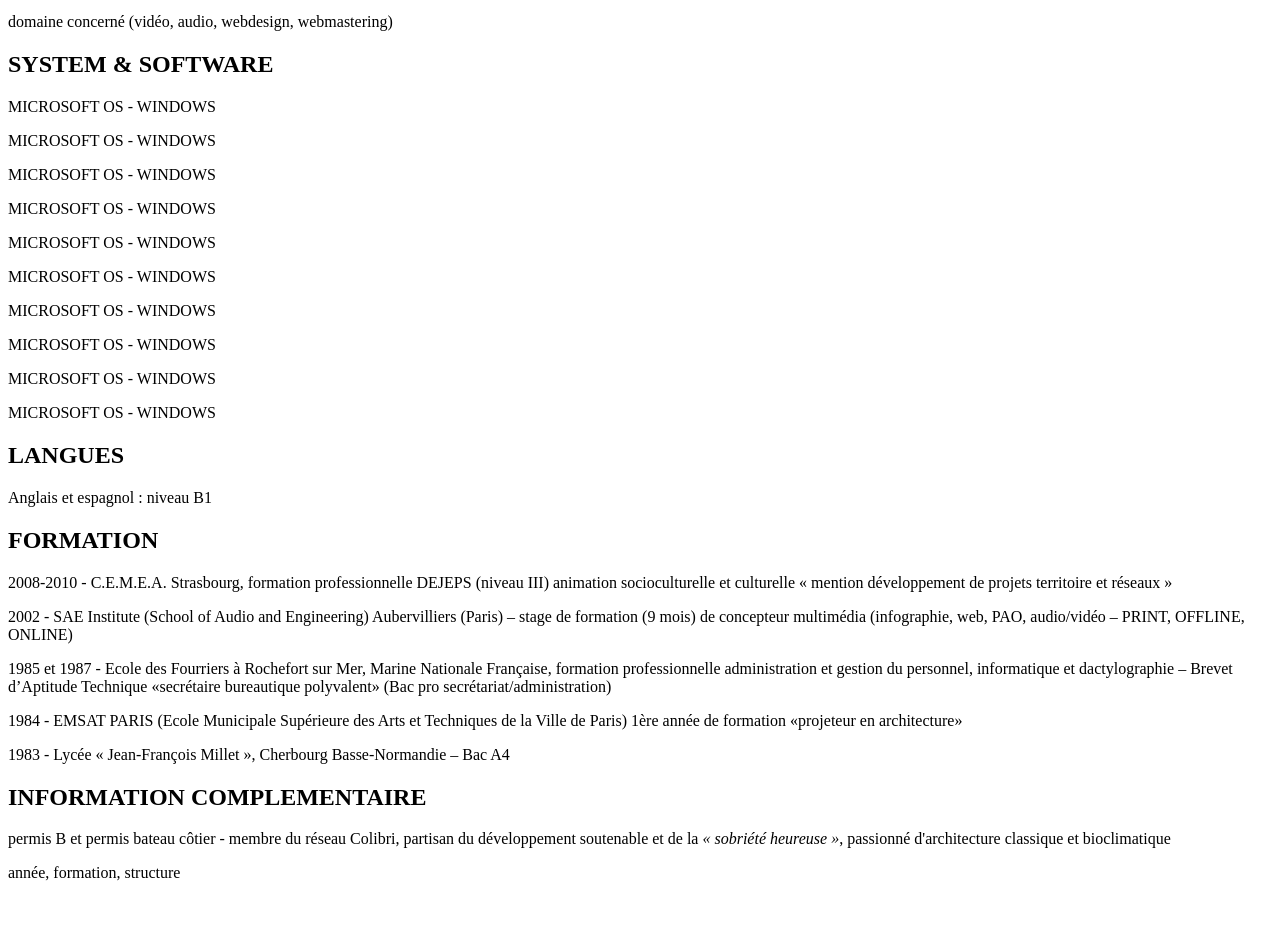
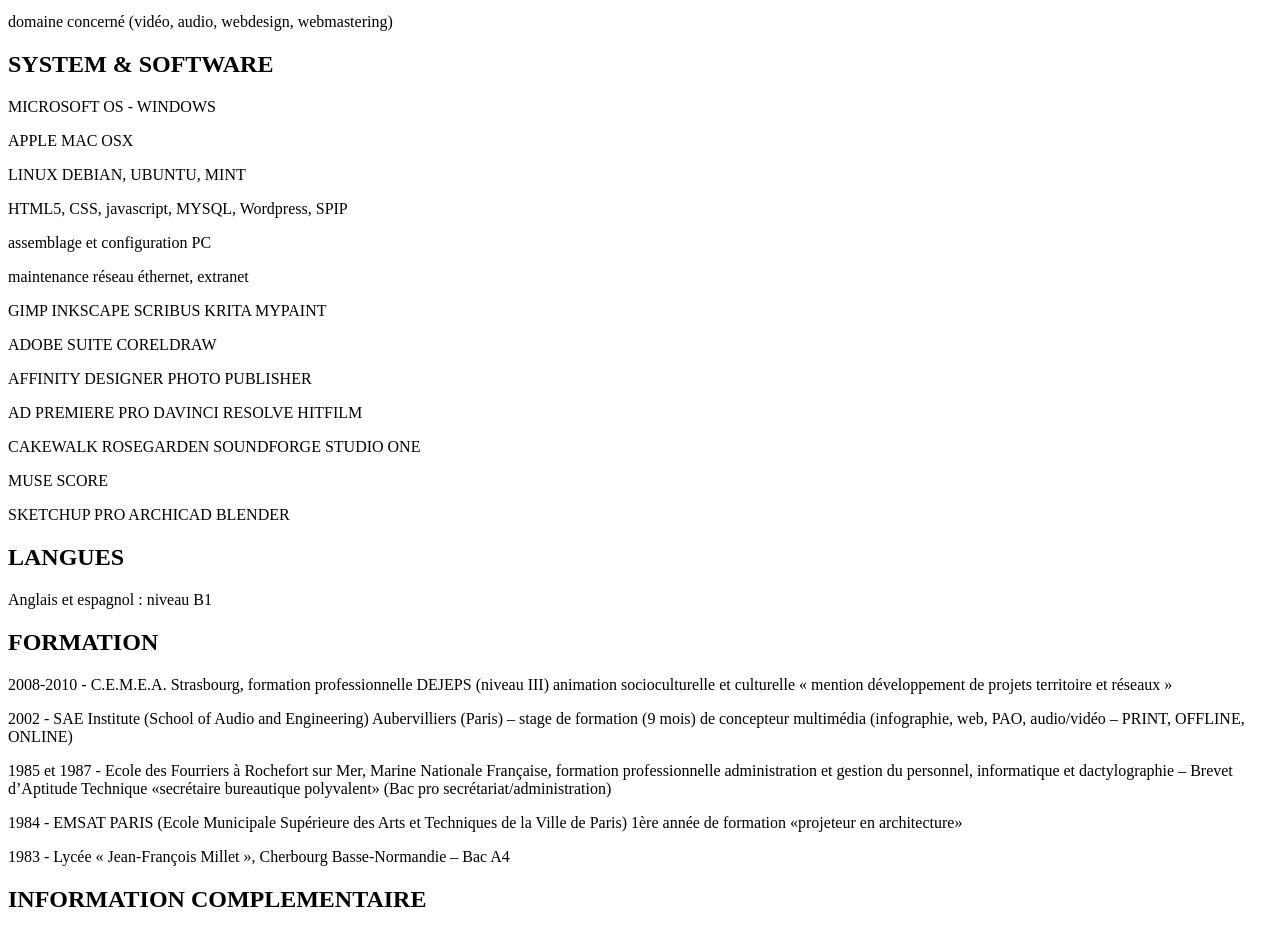
Before and after one commit to OLFP-RAN-2021/ALAIN, a plain HTML site: page index.html in a window 1280 px wide. Shown: the part 1560-2489 px from the top of the page. Before the commit the page ends 2458 px from the top, so only its background shows below. Drawn offline with Linux system fonts and the light colour scheme.

Commit message:
nouvelle version 00

```diff
--- a/index.html
+++ b/index.html
@@ -65,17 +65,18 @@
 
     <h2>SYSTEM & SOFTWARE</h2>
     <p>MICROSOFT OS - WINDOWS</p>
-    <p>MICROSOFT OS - WINDOWS</p>
-    <p>MICROSOFT OS - WINDOWS</p>
-    <p>MICROSOFT OS - WINDOWS</p>
-    <p>MICROSOFT OS - WINDOWS</p>
-    <p>MICROSOFT OS - WINDOWS</p>
-    <p>MICROSOFT OS - WINDOWS</p>
-    <p>MICROSOFT OS - WINDOWS</p>
-    <p>MICROSOFT OS - WINDOWS</p>
-    <p>MICROSOFT OS - WINDOWS</p>
-
-
+    <p>APPLE MAC OSX</p>
+    <p>LINUX DEBIAN, UBUNTU, MINT</p>
+    <p>HTML5, CSS, javascript, MYSQL, Wordpress, SPIP</p>
+    <p>assemblage et configuration PC</p>
+    <p>maintenance réseau éthernet, extranet</p>
+    <p>GIMP INKSCAPE SCRIBUS KRITA MYPAINT</p>
+    <p>ADOBE SUITE   CORELDRAW</p>
+    <p>AFFINITY DESIGNER PHOTO PUBLISHER</p>
+    <p>AD PREMIERE PRO DAVINCI RESOLVE HITFILM</p>
+    <P>CAKEWALK ROSEGARDEN SOUNDFORGE STUDIO ONE</P>
+    <P>MUSE SCORE</P>
+    <P>SKETCHUP PRO ARCHICAD BLENDER</P>
 
 
     <h2>LANGUES</h2>
@@ -95,15 +96,6 @@
     <p>année, formation, structure</p>
 
 
-
-
-
-
-
-
-
-
-
 </body>
 
 </html>
```
